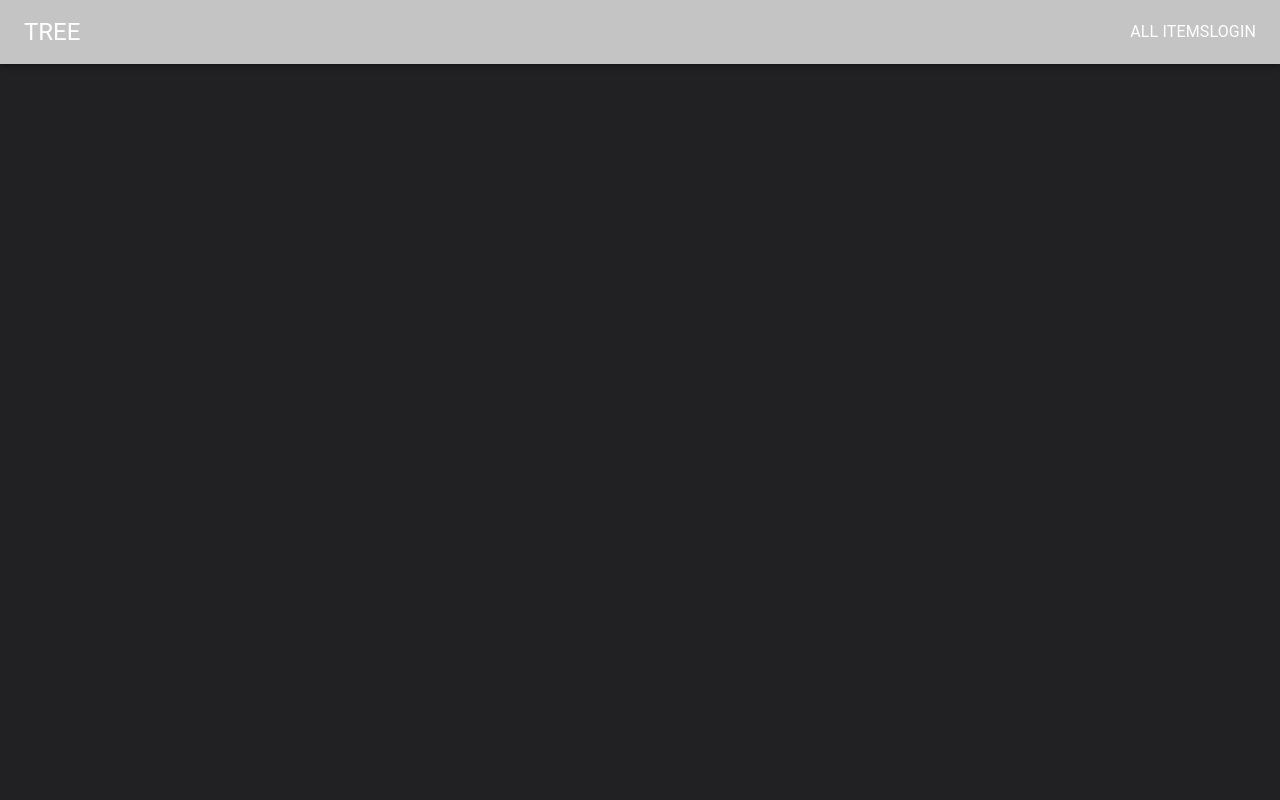
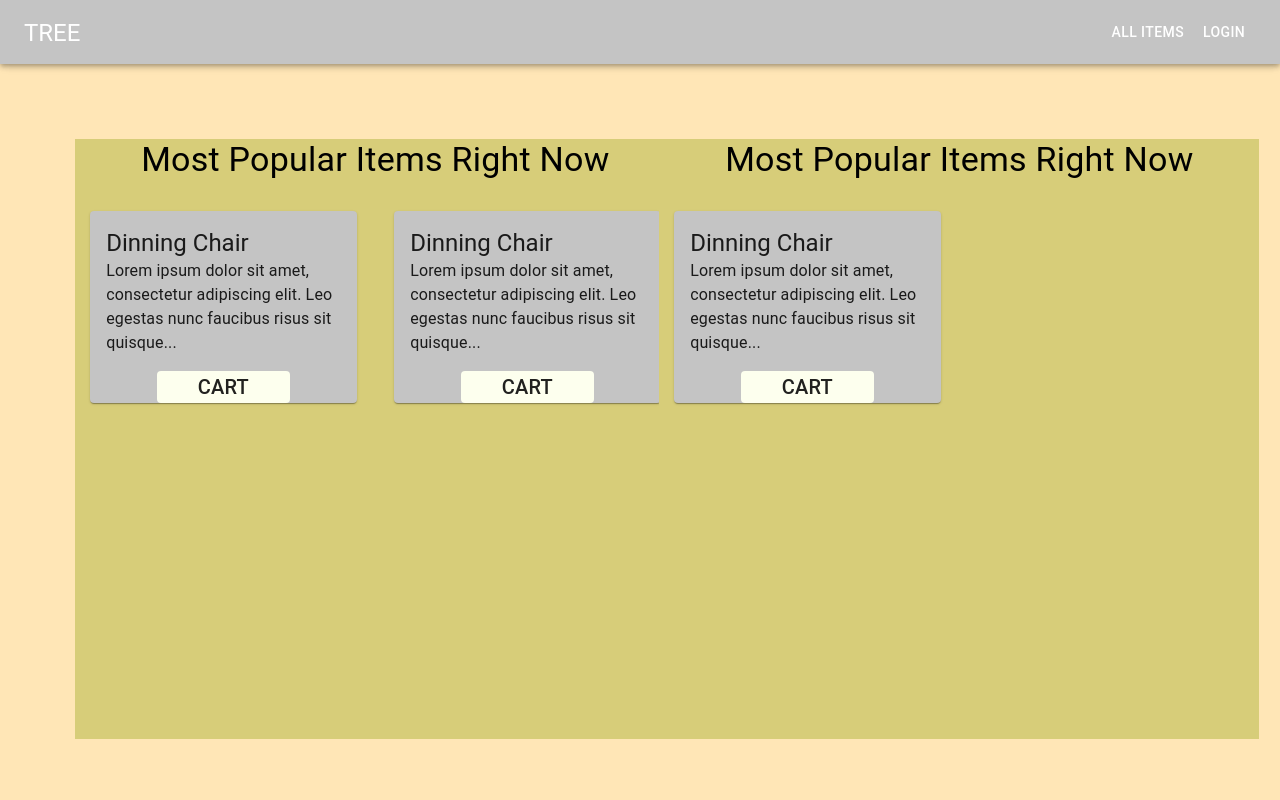
Before and after one commit to AlexSandro19/final_project_5th_sem, a React (Create React App) app in the folder client/: page / in a window 1280 px wide. Shown: the top 800 px of the page. Built offline with nearby package versions, Linux system fonts and the light colour scheme.

Commit message:
Added Login button dialog, Landing page initial design

```diff
--- a/client/src/App.js
+++ b/client/src/App.js
@@ -1,28 +1,35 @@
 import { makeStyles } from "@mui/styles";
+import { createTheme } from "@mui/material";
 import CssBaseline from "@mui/material/CssBaseline";
 import { BrowserRouter as Router } from "react-router-dom";
 import FacebookIcon from '@mui/icons-material/Facebook';
 import LinkedInIcon from '@mui/icons-material/LinkedIn';
 import InstagramIcon from '@mui/icons-material/Instagram';
-import { Paper } from "@mui/material";
-import { Typography } from "@mui/material";
+import { IconButton } from "@mui/material";
+
+import {Routes} from "./routes";
 import { Navigation } from "./components/Navigation";
-const useStyles = makeStyles((theme) => ({
+const theme = createTheme()
+const useStyles = makeStyles(() => ({
+
   root: {
-    backgroundColor:"#212123",
-    color:"#989898",
+    backgroundColor:"#FFE6B6",
+    color:"#000000",
     width:"100%",
-    display:"flex",
-    flexDirection:"column ",
     height: '100%',
   },
   content: {
-    flexGrow: 1,
-    padding:theme.spacing,
-    display: "block",
-    width: 1,
+    width:"100%",
+    height:"100%",
+    flexGrow: 2,
+    padding:theme.spacing(8),
+    display: "flex",
+    flexDirection:"row",
+
   },
-  footer:{}
+  footer:{
+    paddingTop:"10%",
+  }
 
 }));
 
@@ -30,19 +37,21 @@ function App() {
 
   const classes = useStyles();
   return (
+
     <Router>
     <div className={classes.root}>
       <CssBaseline />
-      <header >
-        <Navigation/>
-      </header>
+      <Navigation/>
       <main className={classes.content}>
-      <Typography height="1000px">TEST</Typography> <Typography>TEST</Typography> <Typography>TEST</Typography> <Typography>TEST</Typography><Typography>TEST</Typography> <Typography>TEST</Typography><Typography>TEST</Typography> <Typography>TEST</Typography><Typography>TEST</Typography>
+      <Routes />
       </main>
       <footer className={classes.footer}>
+        <IconButton>
         <FacebookIcon/>
-        <InstagramIcon/>
-        <LinkedInIcon/>
+        </IconButton>
+
+        <IconButton> <InstagramIcon/></IconButton>
+        <IconButton>  <LinkedInIcon/></IconButton>
       </footer>
     </div>
     </Router>
--- /dev/null
+++ b/client/src/components/Auth.js
@@ -0,0 +1,88 @@
+import { Button } from "@mui/material";
+import { Dialog,DialogContent,DialogTitle,DialogContentText,DialogActions } from "@mui/material";
+import { TextField } from "@mui/material";
+import { makeStyles } from "@mui/styles";
+import { createTheme } from "@mui/material";
+const theme = createTheme()
+const useStyles = makeStyles(() => ({
+    paper: {
+      color:"#989898",
+      margin: theme.spacing(15,0,0,50),
+
+    },
+    avatar: {
+      margin: theme.spacing(1),
+      backgroundColor: theme.palette.secondary.main,
+    },
+    form: {
+
+      color:"#989898",
+      width: "100%", // Fix IE 11 issue.
+
+      marginTop: theme.spacing(1),
+    },
+    textField:{
+      color:"#989898"
+    },
+    input:{
+      color:"#989898",
+    },
+    submit: {
+      margin: theme.spacing(3, 1, 2),
+    },
+  }));
+export const Auth=({modalOpen,handleClose,handleClickOpen,form,changeHandler,formErrors})=>{
+    const classes= useStyles();
+
+    return(
+        <Dialog
+        open={modalOpen}
+        onClose={handleClose}
+        aria-labelledby="form-dialog-title"
+        >
+        <DialogTitle id="form-dialog-title">New project</DialogTitle>
+        <DialogContent>
+          <DialogContentText>
+            Lorem ipsum dolor sit amet consectetur, adipisicing elit. Magnam quis,
+            esse dolore quod
+          </DialogContentText>
+          <TextField
+            required={true}
+            onChange={changeHandler}
+            autoFocus
+            value={form.email}
+            id="email"
+            name="email"
+            label="Email"
+            type="email"
+            fullWidth
+            error={!!formErrors["email"]}
+            helperText={formErrors["email"] ? formErrors["email"] : ""}
+          />
+          <TextField
+            onChange={changeHandler}
+            value={form.password}
+            id="password"
+            name="password"
+            label="Password"
+            type="password"
+            fullWidth
+            error={!!formErrors["tag"]}
+            helperText={formErrors["tag"] ? formErrors["tag"] : ""}
+          />
+        </DialogContent>
+        <DialogActions>
+          <Button onClick={handleClose} color="secondary">
+            Cancel
+          </Button>
+          <Button
+            variant="contained"
+            color="primary"
+          >
+            Submit
+          </Button>
+        </DialogActions>
+      </Dialog>
+
+    )
+}
--- a/client/src/components/Navigation.js
+++ b/client/src/components/Navigation.js
@@ -1,8 +1,12 @@
-import { AppBar } from "@mui/material";
+import { AppBar, ButtonBase } from "@mui/material";
 import { Toolbar } from "@mui/material";
 import { Typography } from "@mui/material";
 import { makeStyles } from "@mui/styles";
-const drawerWidth = 190;
+import { Button } from "@mui/material";
+import { NavLink } from "react-router-dom";
+import { useState } from "react";
+import { AuthPage } from "../pages/AuthPage";
+
 const useStyles = makeStyles((theme) => ({
     grow: {
       flexGrow: 1,
@@ -16,22 +20,50 @@ const useStyles = makeStyles((theme) => ({
 
 export const Navigation =()=>{
     const classes = useStyles();
+    const [modalOpen, setModalOpen] = useState(false);
+    const handleClickOpen = () => {
+      setModalOpen(true);
+    };
+
+    const handleClose = () => {
+      setModalOpen(false);
+    };
     return(
         <>
-        <AppBar style={{backgroundColor:"#C4C4C4"}}  className={classes.appBar}>
+        <AppBar position="sticky" style={{backgroundColor:"#C4C4C4"}}  className={classes.appBar}>
             <Toolbar>
+
             <Typography variant="h5" className={classes.grow}>
-              TREE
+            <ButtonBase
+            component={NavLink}
+            to="/"
+            activeClassName="active"
+            >
+            <Typography variant="h5" className={classes.grow}>
+            TREE
             </Typography>
-            <Typography>
-                ALL ITEMS
+            </ButtonBase>
             </Typography>
-            <Typography>
-                LOGIN
-            </Typography>
+            <Button
+            className={classes.button}
+            color="inherit"
+            component={NavLink}
+            to="/allitems"
+            activeClassName="active"
+          >
+            All Items
+          </Button>
+            <Button
+            className={classes.button}
+            color="inherit"
+            onClick={handleClickOpen}
+            activeClassName="active"
+          >
+            Login
+          </Button>
             </Toolbar>
         </AppBar>
-
+        <AuthPage modalOpen={modalOpen} handleClose={handleClose}></AuthPage>
         </>
     )
 
--- /dev/null
+++ b/client/src/pages/AuthPage.js
@@ -0,0 +1,45 @@
+
+import React, { useState, useEffect } from "react";
+import { Auth } from "../components/Auth";
+export const AuthPage=({modalOpen,handleClose})=>{
+    const [formErrors, setFormErrors] = useState({});
+
+    // useEffect(()=>{
+    //   if(domain){
+    //     setForm({
+    //       domain:domain,
+    //       tag:"",
+    //       location_language:"",
+    //     })
+    //   }
+    // },[domain])
+    // useEffect(() => {
+    //   if (errors) {
+
+    //     errors.forEach((error) => {
+    //       console.log(error);
+    //       setFormErrors((i) => ({ ...i, [error.param]: error.msg }));
+    //     });
+    //   }
+    // }, [errors]);
+
+    const [form, setForm] = useState({
+      email: "",
+      password:"",
+    });
+
+    const changeHandler = (event) => {
+      setForm({ ...form, [event.target.name]: event.target.value });
+    };
+    return(
+    <Auth
+    modalOpen={modalOpen}
+    handleClose={handleClose}
+    changeHandler={changeHandler}
+    form={form}
+    formErrors={formErrors}
+    />
+    )
+
+
+}
--- /dev/null
+++ b/client/src/pages/HomePage.js
@@ -0,0 +1,74 @@
+import { Card, CardActionArea, CardContent, Grid, Box, Typography } from "@mui/material";
+import { makeStyles } from "@mui/styles";
+
+const useStyles=makeStyles(()=>({
+    back:{
+        margin:"2%",
+        backgroundColor:"#D7CD79",
+        flexGrow:2,
+        width: '600px',
+        height: '100%',
+        paddingBottom:"7%",
+    },
+    card:{
+
+        marginTop:"10%",
+        marginLeft:"5%",
+        width:"90%",
+    },
+
+}))
+export const HomePage=()=>{
+const classes=useStyles();
+return(
+    <div>
+        <Grid container  direction="row" justifyContent="center"  alignItems="center" spacing={2}>
+        <Grid item xs={6}>
+        <Box style={{height:"600px"}}   className={classes.back}>
+        <Typography variant="h4" textAlign="center">Most Popular Items Right Now</Typography>
+        <Grid container spacing={1}>
+        <Grid item xs={6}>
+        <Card style={{backgroundColor:"#C4C4C4"}} className={classes.card}>
+            <CardContent>
+                <Typography variant="h5">Dinning Chair</Typography>
+                <Typography variant="body1">Lorem ipsum dolor sit amet, consectetur adipiscing elit. Leo egestas nunc faucibus risus sit quisque...</Typography>
+            </CardContent>
+        <CardActionArea style={{width:"50%",marginLeft:"25%",backgroundColor:"#FDFFEE"}} >
+        <Typography style={{textAlign:"center"}} variant="h6">CART</Typography>
+        </CardActionArea>
+        </Card>
+        </Grid>
+        <Grid item xs={6}>
+        <Card style={{backgroundColor:"#C4C4C4"}} className={classes.card}>
+            <CardContent>
+                <Typography variant="h5">Dinning Chair</Typography>
+                <Typography variant="body1">Lorem ipsum dolor sit amet, consectetur adipiscing elit. Leo egestas nunc faucibus risus sit quisque...</Typography>
+            </CardContent>
+        <CardActionArea style={{width:"50%",marginLeft:"25%",backgroundColor:"#FDFFEE"}} >
+        <Typography style={{textAlign:"center"}} variant="h6">CART</Typography>
+        </CardActionArea>
+        </Card>
+        </Grid>
+        </Grid>
+        </Box>
+        </Grid>
+
+        <Grid item xs={6}>
+        <Box style={{height:"600px"}}   className={classes.back}>
+        <Typography variant="h4" textAlign="center">Most Popular Items Right Now</Typography>
+        <Grid container spacing={1}>
+        <Grid item xs={6}>
+        <Card style={{backgroundColor:"#C4C4C4"}} className={classes.card}>
+            <CardContent>
+                <Typography variant="h5">Dinning Chair</Typography>
+                <Typography variant="body1">Lorem ipsum dolor sit amet, consectetur adipiscing elit. Leo egestas nunc faucibus risus sit quisque...</Typography>
+            </CardContent>
+        <CardActionArea style={{width:"50%",marginLeft:"25%",backgroundColor:"#FDFFEE"}} >
+        <Typography style={{textAlign:"center"}} variant="h6">CART</Typography>
+        </CardActionArea>
+        </Card>
+        </Grid></Grid></Box></Grid>
+        </Grid>
+    </div>
+)
+}
--- /dev/null
+++ b/client/src/routes.js
@@ -0,0 +1,14 @@
+import { Switch } from "react-router-dom";
+import { Redirect, Route } from "react-router-dom";
+import { HomePage } from "./pages/HomePage";
+
+export const Routes=()=>{
+
+    return(
+        <Switch>
+            <Route path="/" exact><HomePage/> </Route>
+            <Route path="/allitems" exact></Route>
+            <Redirect to="/" ></Redirect>
+        </Switch>
+    )
+}
```
